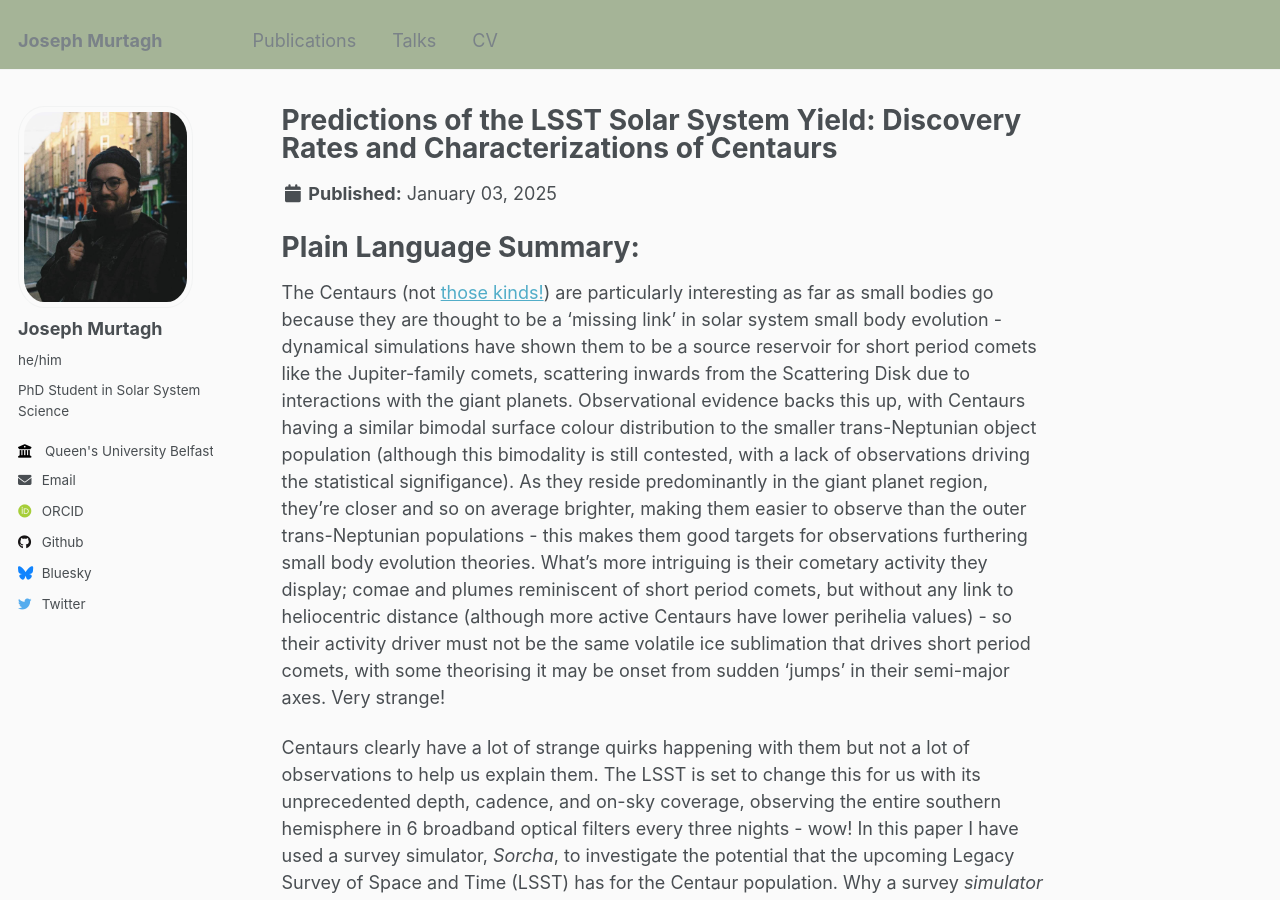
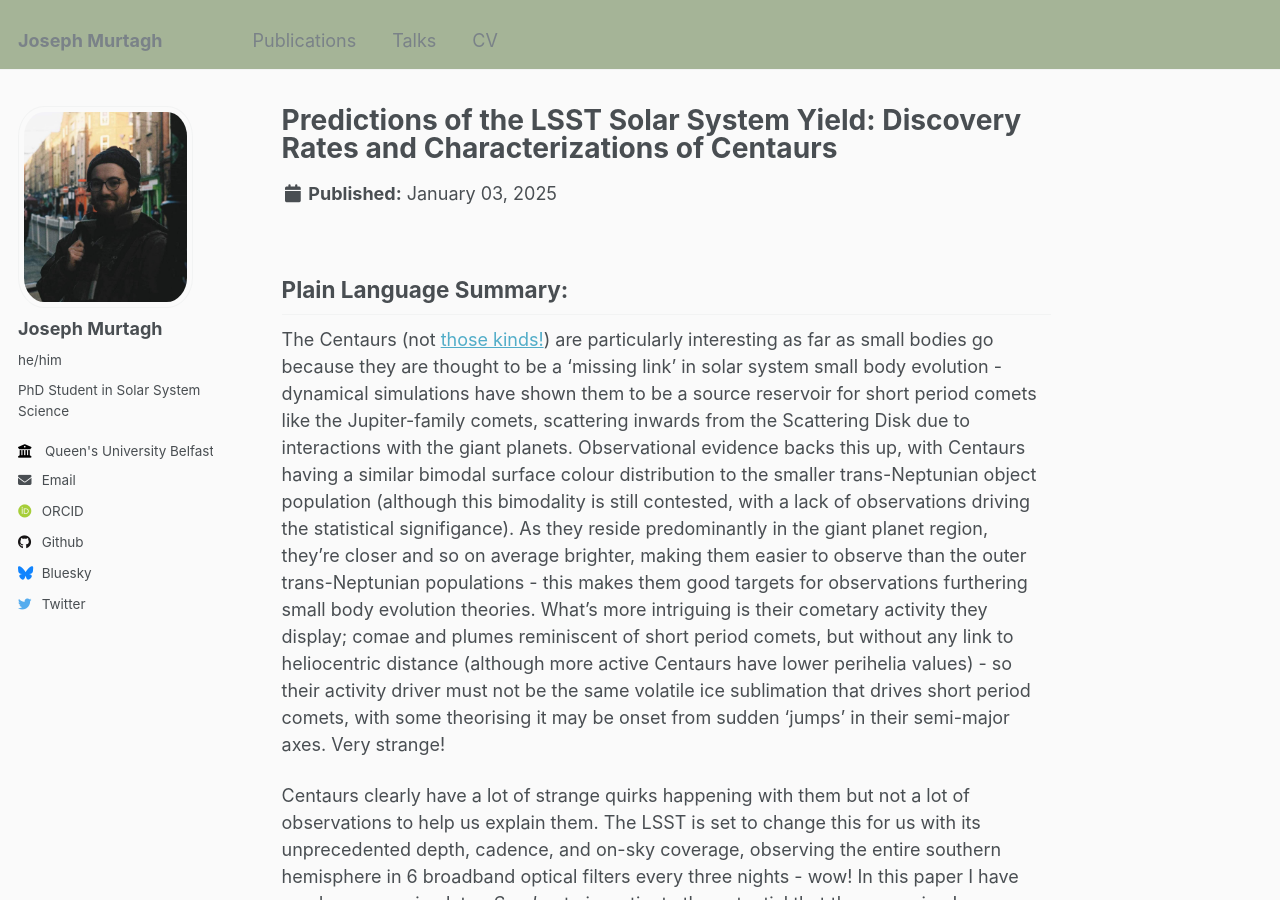
Before and after one commit to astjoephysics/astjoephysics.github.io, a Jekyll site: the page built from _publications/lsstcentaurs.md, in a window 1280 px wide and 900 px high. Built offline with Jekyll 4.4.1, drawn with Linux system fonts in a browser that asks for light colours; some web fonts are replaced.

Commit message:
change title size

```diff
--- a/_publications/lsstcentaurs.md
+++ b/_publications/lsstcentaurs.md
@@ -11,7 +11,7 @@ excerpt: 'This paper builds a dynamical+colour model for the Centaurs and uses t
 citation: 'Murtagh, J., et al., Submitted, &quot;Predictions of the LSST Solar System Yield: Discovery Rates and Characterizations of Centaurs&quot;, <i>AJ</i>'
 ---
 
-# Plain Language Summary:
+## Plain Language Summary:
 
 The Centaurs (not [those kinds!](https://cdn.thecollector.com/wp-content/uploads/2022/05/master-ballet-night-costume-chiron-wedding.jpg)) are particularly interesting as far as small bodies go because they are thought to be a 'missing link' in solar system small body evolution - dynamical simulations have shown them to be a source reservoir for short period comets like the Jupiter-family comets, scattering inwards from the Scattering Disk due to interactions with the giant planets. Observational evidence backs this up, with Centaurs having a similar bimodal surface colour distribution to the smaller trans-Neptunian object population (although this bimodality is still contested, with a lack of observations driving the statistical signifigance). As they reside predominantly in the giant planet region, they're closer and so on average brighter, making them easier to observe than the outer trans-Neptunian populations - this makes them good targets for observations furthering small body evolution theories. What's more intriguing is their cometary activity they display; comae and plumes reminiscent of short period comets, but without any link to heliocentric distance (although more active Centaurs have lower perihelia values) - so their activity driver must not be the same volatile ice sublimation that drives short period comets, with some theorising it may be onset from sudden 'jumps' in their semi-major axes. Very strange!
 
```
